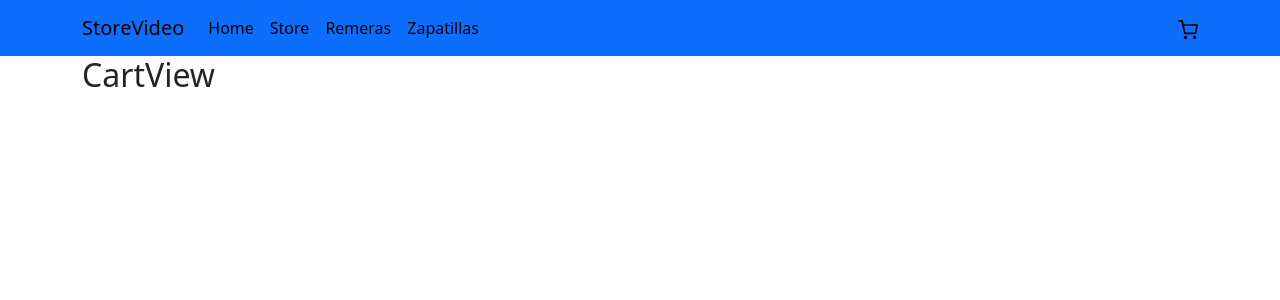
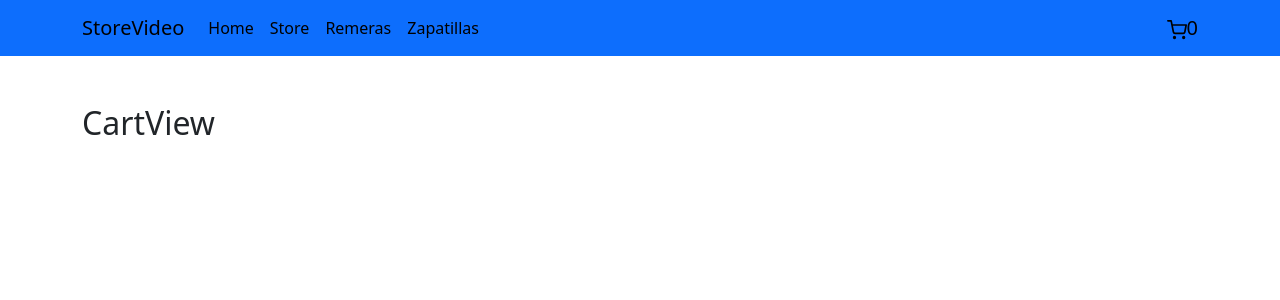
Before and after one commit to agusjd-zz/storevideo, a React (Create React App) app: page /cart in a window 1280 px wide. Shown: the top 300 px of the page. Built offline with nearby package versions, Linux system fonts and the light colour scheme.

Commit message:
cartview modified

```diff
--- a/src/Components/CartView/CartView.jsx
+++ b/src/Components/CartView/CartView.jsx
@@ -1,9 +1,24 @@
-import React from 'react'
+import React, { useContext } from 'react'
+import { CartContext } from '../../Context/CartContext'
 
 const CartView = () => {
+
+    const {cart} = useContext(CartContext)
+
+
     return (
-        <div className="container">
+        <div className="container my-5">
             <h2>CartView</h2>
+            {
+                cart.map((el)=>
+                <div key={el.id} className="mt-5">
+                    <h3> {el.nombre}  </h3>
+                    <p> Precio: ${el.precio}  </p>
+                    <p> Cantidad:$ {el.cantidad} </p>
+                </div>
+
+                )
+            }
 
         </div>
     )
--- a/src/Components/CartWidget/CartWidget.jsx
+++ b/src/Components/CartWidget/CartWidget.jsx
@@ -1,11 +1,15 @@
-import React from 'react'
+import React, { useContext } from 'react'
 import {FiShoppingCart} from 'react-icons/fi'
+import { CartContext} from '../../Context/CartContext'
 import './CartWidget.scss'
 
 export const CartWidget = () => {
+    const {totalCant} = useContext(CartContext)
+
     return (
         <div className="cartWidget">
             <FiShoppingCart/>
+            <span>{totalCant()}  </span>
         </div>
 
 
--- a/src/Context/CartContext.jsx
+++ b/src/Context/CartContext.jsx
@@ -15,12 +15,17 @@ export const CartProvider = ({children} ) =>{
       return cart.some((el)=> el.id === id)
     }
 
+    const totalCant = () =>{
+        return cart.reduce((acc,el)=> acc + el.cantidad,0)
+    }
+
     return(
         <CartContext.Provider
         value ={{
             cart,
             addToCart,
-            isInCart
+            isInCart,
+            totalCant
           }}>
               {children}
 
```
